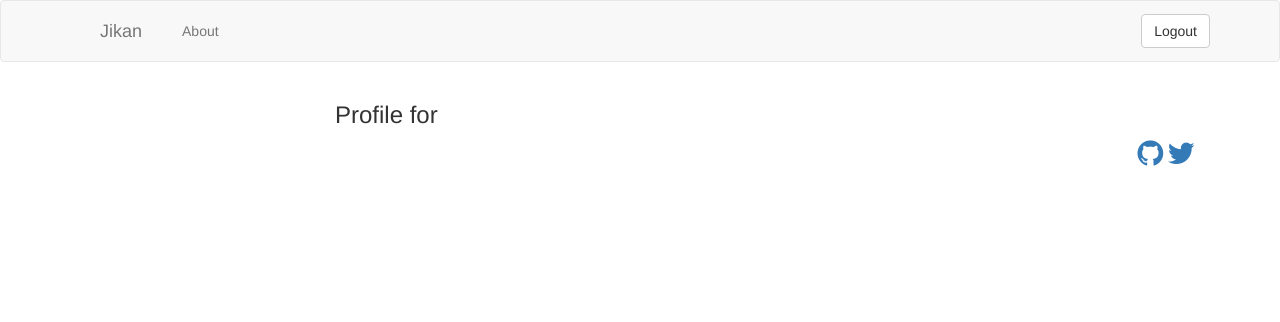
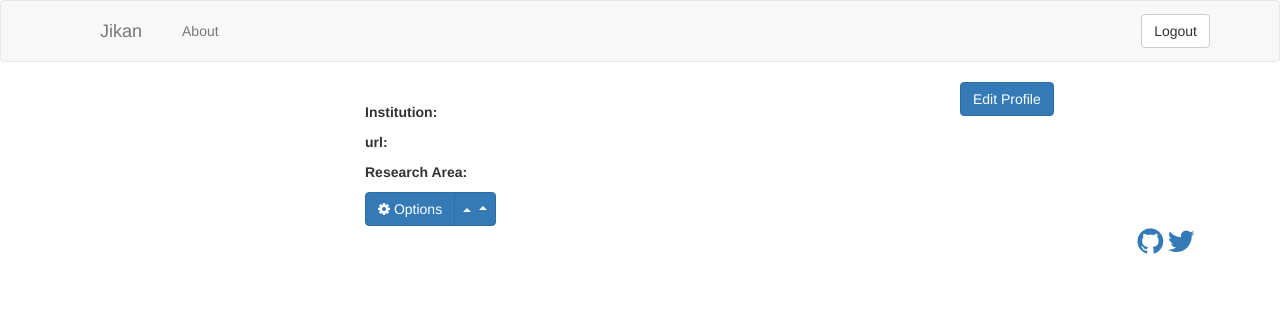
Before and after one commit to onyilam/jikan, a Django app: page /profile/1/ in a window 1280 px wide. Shown: the top 322 px of the page. Run offline with Django 3.2, Linux system fonts and the light colour scheme; a user stored in the database is signed in; data comes from the database, SQL or seed files in the repository; some libraries are stand-ins or nearby versions.

Commit message:
new frontend design for profile

```diff
--- a/jikan/static/css/style.css
+++ b/jikan/static/css/style.css
@@ -13,6 +13,53 @@
 
 html, body {
   height: 100%;
+}
+
+div.modal {
+  display: none; /* Hidden by default */
+  position: fixed; /* Stay in place */
+  z-index: 1; /* Sit on top */
+  padding-top: 100px; /* Location of the box */
+  left: 0;
+  top: 0;
+  width: 80%; /* Full width */
+  height: 100%; /* Full height */
+  overflow: auto; /* Enable scroll if needed */
+  background-color: rgb(0,0,0); /* Fallback color */
+  background-color: rgba(0,0,0,0.4); /* Black w/ opacity */
+}
+
+/* Modal Content */
+div.modal-content {
+  position: relative;
+  background-color: #fefefe;
+  margin: auto;
+  padding: 0;
+  border: 1px solid #888;
+  width: 50%;
+  box-shadow: 0 4px 8px 0 rgba(0,0,0,0.2),0 6px 20px 0 rgba(0,0,0,0.19);
+  -webkit-animation-name: animatetop;
+  -webkit-animation-duration: 0.4s;
+  animation-name: animatetop;
+  animation-duration: 0.4s
+}
+
+div.modal-header {
+  padding: 2px 16px;
+  background-color: #5cb85c;
+  color: white;
+}
+
+h2 {
+  font-family:'Glyphicons Halflings';
+}
+
+div.modal-body {padding: 2px 16px;}
+
+div.modal-footer {
+  padding: 2px 16px;
+  background-color: #5cb85c;
+  color: white;
 }
 
 .wrapper {
@@ -92,6 +139,10 @@ footer .social a {
 
 footer .social a:hover {
   color: #333;
+}
+
+.footer, .push {
+    height: 155px; /* .push must be the same height as .footer */
 }
 
 article {
@@ -274,6 +325,10 @@ a.library-documents-indexes:active  {
   color: #333;
 }
 
+#new_paper_form {
+    width: 300px;
+    height: 200px;
+}
 /* Parsifal cover */
 
 .cover {
@@ -289,6 +344,7 @@ a.library-documents-indexes:active  {
 section.features {
   background-color: #e7e7e7;
   text-align: center;
+  width:50%;
 }
 
 section.features article {
@@ -306,6 +362,13 @@ section.features article span.glyphicon {
   margin: 10px 0;
 }
 
+div.container {
+  height: 10em;
+  display: flex;
+  align-items: center;
+  justify-content: center }
+div.container p {
+  margin: 0 }
 /* Parsifal reviews app */
 
 .review-title {
--- a/jikan/templates/profile.html
+++ b/jikan/templates/profile.html
@@ -3,11 +3,75 @@
 {% load widget_tweaks %}
 {% block fullwidthheader %}
     <section class="features">
+    <!-- <div class="col-md-6 col-md-offset-3"> -->
+    <button type='button' class="btn btn-primary" data-toggle="modal" data-target="#modal" id="myBtn" data-pid={{user.pk}} >Edit Profile</button>
+
     <div class="col-md-6 col-md-offset-3">
-    <h3>Profile for {{user.first_name}}{{user.last_name}}</h3>
+                <div class="col-sm-12">
+                    <div class="col-xs-12 col-sm-8">
+                        <h2>{{user.first_name}} {{user.last_name}}</h2>
+                        <p><strong>Institution: </strong> {{user.institution}}  </p>
+                        <p><strong> url:</strong> {{user.url}} </p>
+                          <p><strong>Research Area: </strong>
+                            <span class="tags"> </span>
+                            <span class="tags"></span>
+                            <span class="tags"></span>
+                            <span class="tags"></span>
+                        </p>
+                    </div>
+                    <!-- <div class="col-xs-12 col-sm-4 text-center">
+                        <figure>
+                            <!-- <img src="http://www.localcrimenews.com/wp-content/uploads/2013/07/default-user-icon-profile.png" alt="" class="img-circle img-responsive"> -->
+                            <!-- <figcaption class="ratings">
+                                <p>Ratings
+                                <a href="#">
+                                    <span class="fa fa-star"></span>
+                                </a>
+                                <a href="#">
+                                    <span class="fa fa-star"></span>
+                                </a>
+                                <a href="#">
+                                    <span class="fa fa-star"></span>
+                                </a>
+                                <a href="#">
+                                    <span class="fa fa-star"></span>
+                                </a>
+                                <a href="#">
+                                     <span class="fa fa-star-o"></span>
+                                </a>
+                                </p>
+                            </figcaption> -->
+                        <!-- </figure> -->
+                    <!-- </div> -->
+                </div>
+                <div class="col-xs-12 divider text-center">
+                    <!-- <div class="col-xs-12 col-sm-4 emphasis">
 
-    {{ user.institution }}
-    {{ user.url }}
+                        <button class="btn btn-success btn-block"><span class="fa fa-plus-circle"></span> Follow </button>
+                    </div>
+                    <div class="col-xs-12 col-sm-4 emphasis">
+
+                        <button class="btn btn-info btn-block"><span class="fa fa-user"></span> View Profile </button>
+                    </div> -->
+                    <div class="col-xs-12 col-sm-4 emphasis">
+
+                        <div class="btn-group dropup btn-block">
+                          <button type="button" class="btn btn-primary"><span class="fa fa-gear"></span> Options </button>
+                          <button type="button" class="btn btn-primary dropdown-toggle" data-toggle="dropdown">
+                            <span class="caret"></span>
+                            <span class="sr-only">Toggle Dropdown</span>
+                          </button>
+                          <ul class="dropdown-menu text-left" role="menu">
+                            <li><a href="#"><span class="fa fa-envelope pull-right"></span> Send an email </a></li>
+                            <li class="divider"></li>
+                            <li><a href="#"><span class="fa fa-warning pull-right"></span>Report this user for spam</a></li>
+                            <li class="divider"></li>
+                            <li><a href="#" class="btn disabled" role="button"> Unfollow </a></li>
+                          </ul>
+                        </div>
+                    </div>
+                </div>
+        	 </div>
 
     </section>
 
```
